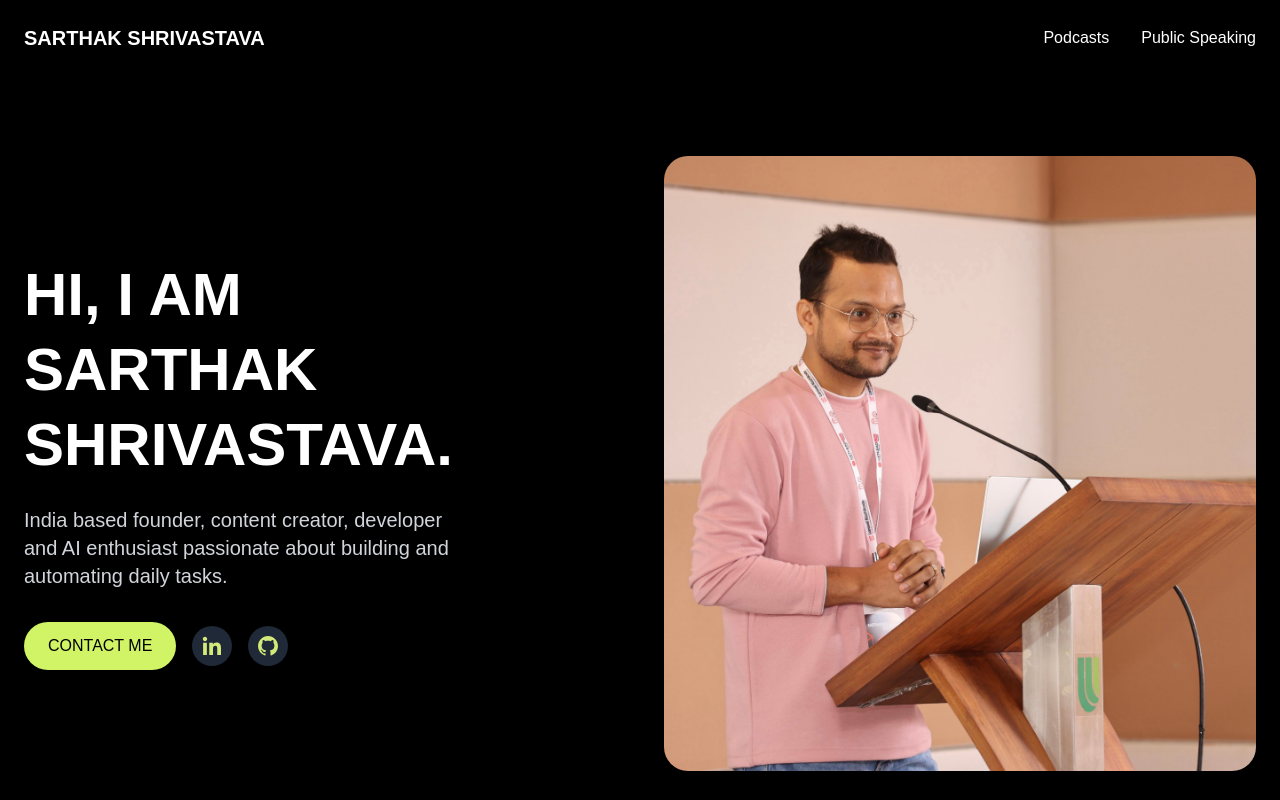
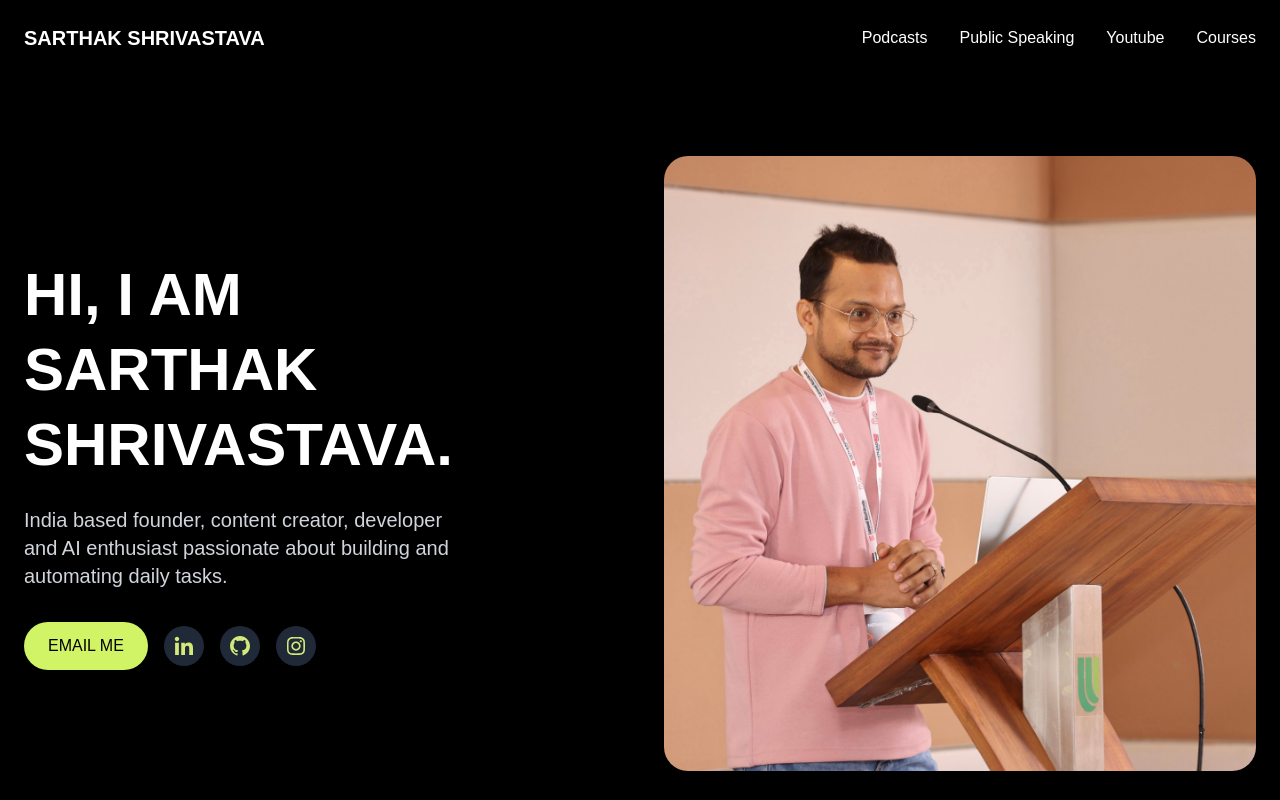
Before and after one commit to sarthaksavvy/sarthaksavvy.com, a Next.js app: page / in a window 1280 px wide. Built offline with nearby package versions, Linux system fonts and the light colour scheme.

Commit message:
[main] updated podcast page

```diff
--- a/app/components/Header.js
+++ b/app/components/Header.js
@@ -14,6 +14,22 @@ export default function Header() {
         <Link href="/public-speaking" className="hover:text-gray-300">
           Public Speaking
         </Link>
+
+        <Link
+          href="https://youtube.com/bitfumes"
+          className="hover:text-gray-300"
+          target="_blank"
+        >
+          Youtube
+        </Link>
+
+        <Link
+          href="https://bitfumes.com"
+          className="hover:text-gray-300"
+          target="_blank"
+        >
+          Courses
+        </Link>
       </div>
     </nav>
   );
--- a/app/page.js
+++ b/app/page.js
@@ -18,9 +18,12 @@ export default function Home() {
 
           {/* Contact and Social Links */}
           <div className="flex items-center gap-4">
-            <button className="bg-[#D1F366] text-black px-6 py-3 rounded-full font-medium hover:bg-[#bde052] transition-colors">
-              CONTACT ME
-            </button>
+            <a
+              href="mailto:sarthak@bitfumes.com"
+              className="bg-[#D1F366] text-black px-6 py-3 rounded-full font-medium hover:bg-[#bde052] transition-colors"
+            >
+              EMAIL ME
+            </a>
             <a
               href="https://linkedin.com/in/sarthaksavvy"
               target="_blank"
@@ -45,6 +48,18 @@ export default function Home() {
                 height={24}
               />
             </a>
+            <a
+              href="https://instagram.com/sarthaksavvy"
+              target="_blank"
+              className="p-2 bg-gray-800 rounded-full"
+            >
+              <Image
+                src="/images/icons/instagram.svg"
+                alt="Instagram"
+                width={24}
+                height={24}
+              />
+            </a>
           </div>
         </div>
 
--- a/app/podcasts/page.js
+++ b/app/podcasts/page.js
@@ -2,42 +2,8 @@
 
 import { Clock } from "lucide-react";
 import Image from "next/image";
-import { useState } from "react";
 
 export default function Podcasts() {
-  const [activeEpisode, setActiveEpisode] = useState(null);
-
-  const podcastEpisodes = [
-    {
-      id: 1,
-      title: "The Future of Web Development",
-      description:
-        "Exploring modern web technologies and future trends in development",
-      date: "Mar 15, 2024",
-      duration: "45 min",
-      guests: "Sarah Johnson, Tech Lead at Google",
-      thumbnail: "/api/placeholder/400/400",
-    },
-    {
-      id: 2,
-      title: "Building Accessible Websites",
-      description: "Best practices for creating inclusive web experiences",
-      date: "Mar 08, 2024",
-      duration: "38 min",
-      guests: "Alex Chen, Accessibility Expert",
-      thumbnail: "/api/placeholder/400/400",
-    },
-    {
-      id: 3,
-      title: "From Junior to Senior Dev",
-      description: "Career growth strategies in software development",
-      date: "Mar 01, 2024",
-      duration: "42 min",
-      guests: "Michael Rodriguez, Senior Engineer",
-      thumbnail: "/api/placeholder/400/400",
-    },
-  ];
-
   return (
     <div className="min-h-screen bg-black text-white py-16 px-6">
       <div className="container mx-auto max-w-6xl">
@@ -97,6 +63,13 @@ export default function Podcasts() {
                 >
                   Apple Podcasts
                 </a>
+                <a
+                  href="https://www.youtube.com/playlist?list=PLe30vg_FG4ORc-DFXDwqYojn75HKeHZLA"
+                  target="_blank"
+                  className="bg-[#D1F366] text-black hover:bg-[#bde052] transition-colors px-6 py-3 rounded-full"
+                >
+                  Youtube
+                </a>
               </div>
             </div>
           </div>
```
